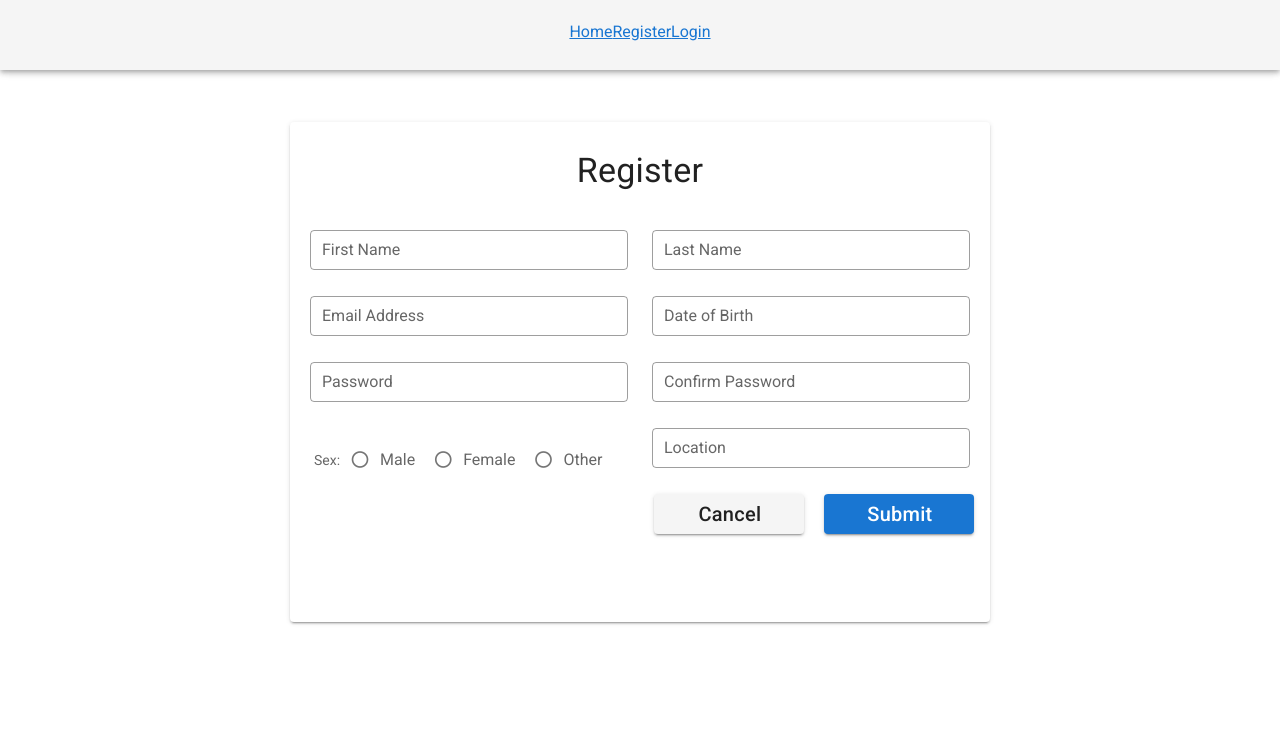
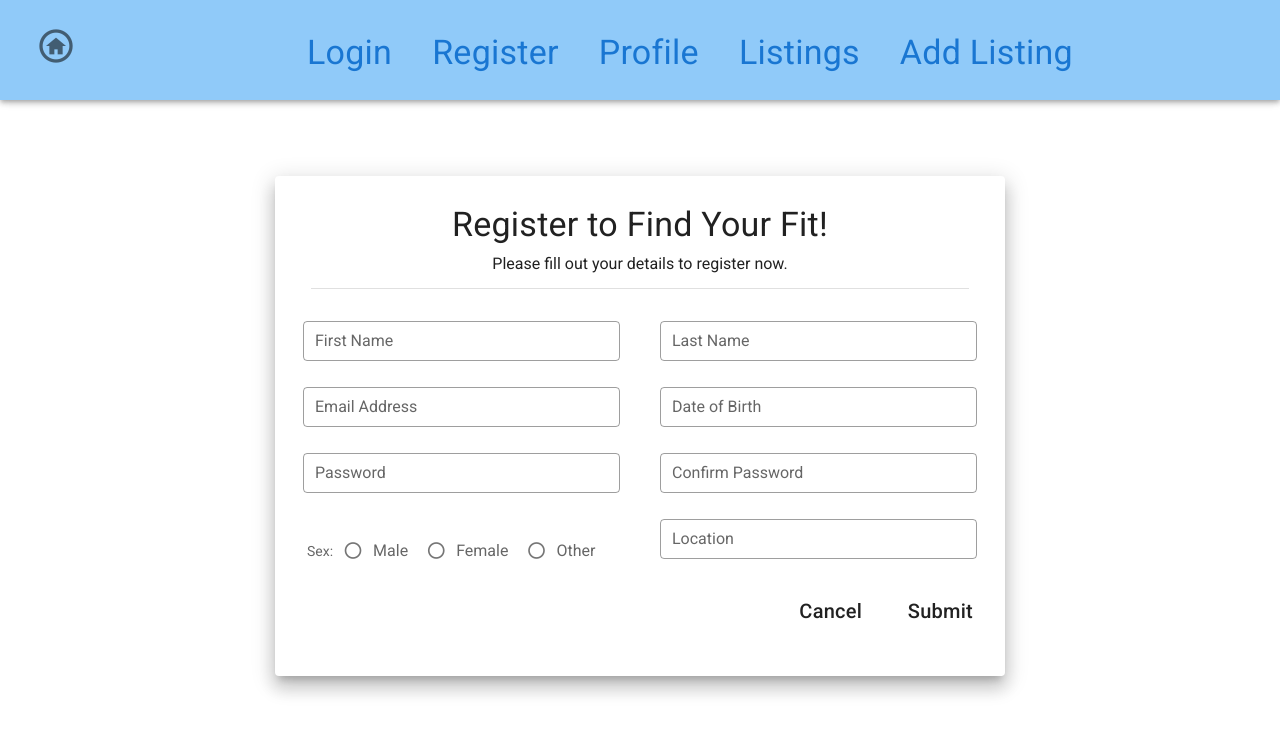
Before and after one commit to ktraan/FindYourFit, a Vue app in the folder client/: page /register in a window 1280 px wide. Shown: the top 734 px of the page. Built offline with nearby package versions, Linux system fonts and the light colour scheme.

Commit message:
Login Page

```diff
--- a/client/src/App.vue
+++ b/client/src/App.vue
@@ -1,20 +1,21 @@
 <template>
   <v-app>
-    <v-app-bar class="d-flex justify-space-around" max-height="70" >
-      <router-link to="/">Home</router-link>
-      <router-link to="/register">Register</router-link>
-      <router-link to="/login">Login</router-link>
-    </v-app-bar>
+    <Header />
+
     <v-main>
+      <v-icon>fas fa-lock </v-icon>
       <router-view />
+
     </v-main>
+
   </v-app>
 </template>
 
 <script>
+import Header from '../src/components/Header'
 export default {
   name: "App",
-
+  components: { Header },
   data: () => ({
     //
   }),
--- a/client/src/components/Header.vue
+++ b/client/src/components/Header.vue
@@ -0,0 +1,14 @@
+<template>
+      <v-app-bar class="blue lighten-3" max-height="100">
+          <router-link to="/">
+            <v-icon x-large class="mt-7 ml-5">mdi-home-circle-outline</v-icon>
+        </router-link>
+      <v-row class="justify-center">
+        <router-link to="/login" class="text-decoration-none text-h4 ml-10 mt-10">Login</router-link>
+        <router-link to="/register" class="text-decoration-none text-h4 ml-10 mt-10">Register</router-link>
+        <router-link to="/profile" class="text-decoration-none text-h4 ml-10 mt-10">Profile</router-link>
+        <router-link to="/listings" class="text-decoration-none text-h4 ml-10 mt-10">Listings</router-link>
+        <router-link to="/addlisting" class="text-decoration-none text-h4 ml-10 mt-10">Add Listing</router-link>
+      </v-row>
+      </v-app-bar>
+</template>
--- a/client/src/plugins/vuetify.js
+++ b/client/src/plugins/vuetify.js
@@ -1,7 +1,9 @@
+
 import Vue from 'vue';
 import Vuetify from 'vuetify/lib';
 
 Vue.use(Vuetify);
 
 export default new Vuetify({
+
 });
--- a/client/src/views/Login.vue
+++ b/client/src/views/Login.vue
@@ -1,5 +1,28 @@
 <template>
 <v-container>
-    <h1>Login</h1>
+    <v-row class="justify-center">
+        <v-card class="pa-5" width="730" height="500" elevation="12">
+            <v-row class="justify-center">
+                <div class="text-h3 d-flex justify-center">Login</div>
+            </v-row>
+                <v-text-field
+                class="ml-auto mr-auto"
+                name="email"
+                label="Email Address"
+                dense
+                outlined
+                >
+                </v-text-field>
+
+        </v-card>
+    </v-row>
 </v-container>
 </template>
+
+
+<style scoped>
+.v-text-field{
+    width: 350px;
+}
+
+</style>
--- a/client/src/views/Register.vue
+++ b/client/src/views/Register.vue
@@ -1,14 +1,18 @@
 <template>
-  <v-form>
-    <v-container ref="form" v-model="valid" lazy-validation>
+<v-form ref="form" v-model="valid" lazy-validation>
+    <v-container>
       <v-row class="d-flex justify-center mt-10">
-        <v-card class="pa-5" width="700" height="500">
+        <v-card class="pa-5" width="730" height="500" elevation="12">
           <v-row class="d-flex justify-center">
-            <div class="text-h4 mt-5">Register</div>
+            <div class="text-h4 mt-5">Register to Find Your Fit!</div>
           </v-row>
-          <v-row class="d-flex justify-space-between  mt-10">
+          <div class=" d-flex justify-center mt-5">Please fill out your details to register now.</div>
+          <v-divider class="mx-4 mt-3"></v-divider>
+          <v-row class="d-flex justify-space-between mt-3">
+
             <!-- First Col -->
-            <v-col cols="6">
+            <v-col cols="6" class="pa-5">
+
               <v-text-field
                 v-model.trim="user.firstName"
                 :rules="firstNameRules"
@@ -67,7 +71,7 @@
             </v-col>
 
             <!-- Second Col -->
-            <v-col cols="6">
+            <v-col cols="6" class="pa-5">
               <v-text-field
                 v-model.trim="user.lastName"
                 :rules="lastNameRules"
@@ -81,6 +85,7 @@
               <v-text-field
                 v-model.trim="user.birthday"
                 name="birthday"
+                :rules="birthdayRules"
                 dense
                 label="Date of Birth"
                 outlined
@@ -102,6 +107,7 @@
 
               <v-text-field
                 v-model.trim="user.location"
+                :rules="locationRules"
                 dense
                 label="Location"
                 hint="eg. Edmonton, AB"
@@ -109,23 +115,25 @@
               >
               </v-text-field>
             </v-col>
+
             <v-row class="justify-end">
-              <v-btn class="text-capitalize text-h6" width="150" height="40"
+              <v-btn class="text-capitalize text-h6" text
                 >Cancel
               </v-btn>
 
               <v-btn
-                class="primary text-capitalize text-h6 ml-5 mr-5"
-                width="150"
-                height="40"
-                @click="createUser"
+                :disabled="!valid"
+                class=" text-capitalize text-h6 ml-3 mr-5"
+                text
+                @click="submit"
               >
                 Submit
               </v-btn>
-            </v-row>
+              </v-row>
           </v-row>
         </v-card>
       </v-row>
+
       <!-- <h2>{{ name.firstName }}</h2> -->
     </v-container>
   </v-form>
@@ -178,13 +186,27 @@ export default {
       emailRules: [
         (email) => !!email || "Email Required",
         (email) => (email && /.+@.+/.test(email) || "Email must be valid" )
-      ]
+      ],
+      locationRules: [
+        (loc) => !!loc || "Location Required",
+
+      ],
+      birthdayRules: [
+        (bday) => !!bday || "Birthday Required"
+      ],
+
     };
 
   },
   methods: {
-    validate() {
-      this.$ref.form.validate();
+    submit() {
+      if (this.$ref.form.validate()){
+        createUser()
+        console.log('suceesd')
+      }
+      else(
+        console.log('nop')
+      )
     },
     reset() {
       this.$refs.form.reset();
```
Also changed, not shown: 1 other file (tests, documents, lock files or other folders).
